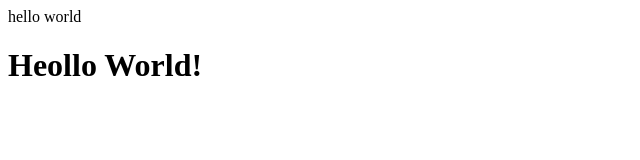
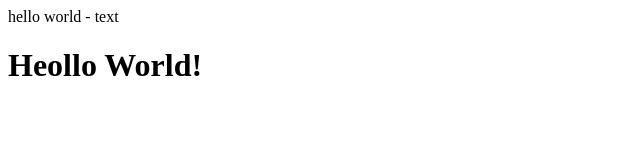
Before and after one commit to Salavat-FullStack/my-pet-project, a plain HTML site: page index.html in a window 1280 px wide. Shown: the full height of the page, 0-640 px from the left. Drawn offline with Linux system fonts and the light colour scheme.

Commit message:
Update index.html

```diff
--- a/index.html
+++ b/index.html
@@ -6,7 +6,7 @@
     <title>Document</title>
 </head>
 <body>
-    hello world
+    hello world - text
 
     <h1>Heollo World!</h1>
 </body>
```
